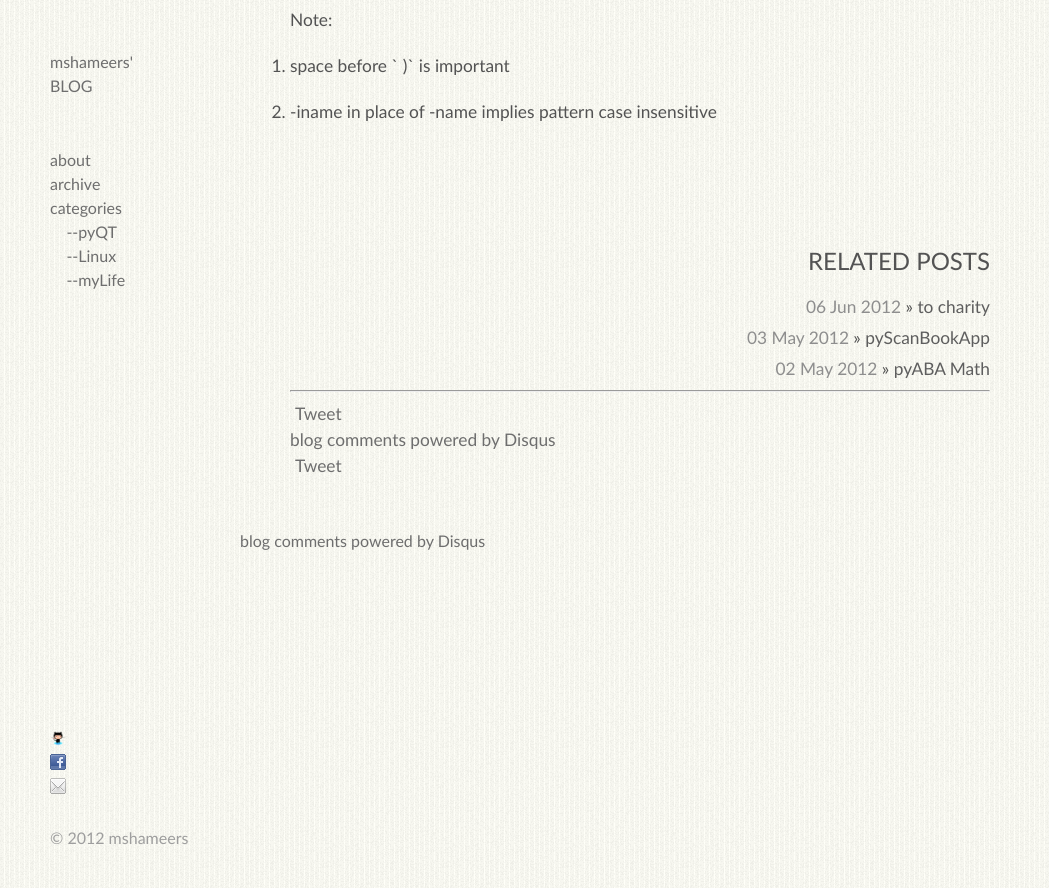
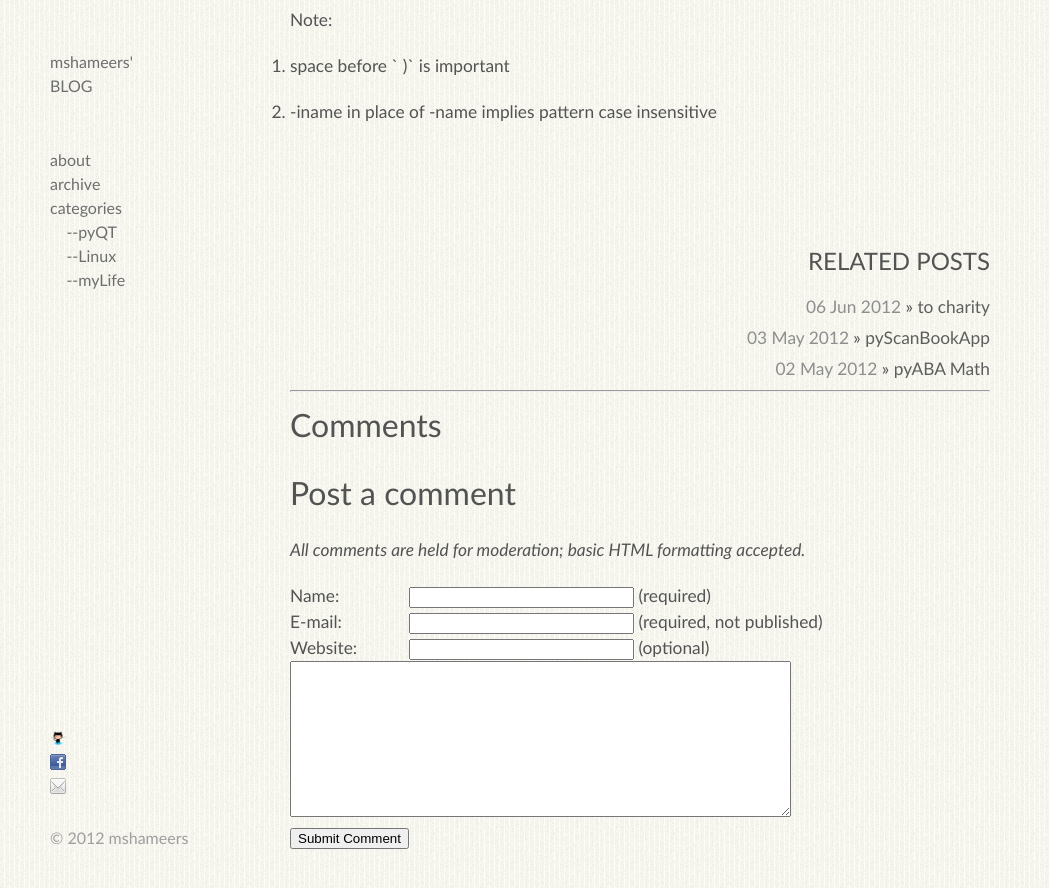
Before and after one commit to mshameers/mshameers.github.com, a Jekyll site: the page built from _posts/2012-05-18-find-command-with-exclude-pattern.markdown, in a window 1280 px wide and 900 px high, scrolled down 516 px. Shown: the top 888 px of the window, without its empty margins (0-1049 px from the left). Built offline with Jekyll 4.4.1, drawn with Linux system fonts in a browser that asks for light colours; nearby versions of some CDN libraries; a script that is not in the unit is left out; comment, search, counter and statistics services are not loaded.

Commit message:
comments changed

```diff
--- /dev/null
+++ b/_includes/comment_template.html
@@ -0,0 +1,53 @@
+<div id="comments">
+	{% case page.comment_count %}
+		{% when 0 %}
+		{% when 1 %}
+			<h1>1 Comment</h1>
+		{% else %}
+			<h1>{{page.comment_count}} Comments</h1>
+	{% endcase %}
+	{% for c in page.comments %}
+		<div class="comment {% cycle 'odd', 'even' %}">
+			<p class="comment_header">
+				From: {% if c.link and c.link != '' %}
+					<a href="{{c.link}}">{{c.name}}</a>
+				{% else %}
+					{{c.name}}
+				{% endif %}
+				<br />
+				<span class="comment_date">{{c.date}}</span>
+			</p>
+			<p>
+				{{c.comment | newline_to_br}}
+			</p>
+		</div>
+	{% endfor %}
+	<h1>Post a comment</h1>
+	<p style="font-style: italic">
+		All comments are held for moderation; basic HTML formatting accepted.
+	</p>
+	<form id="commentform" method="POST" action="{{site.url}}/commentsubmit.php">
+		<input type="hidden" name="post_id" value="{{page.id}}" />
+		<input type="hidden" name="return_url" value="{{site.url}}{{page.url}}" />
+		<table>
+			<tr>
+				<th>Name:</th>
+				<td><input type="text" size="25" name="name" /> (required)</td>
+			</tr>
+			<tr>
+				<th>E-mail:</th>
+				<td><input type="text" size="25" name="email" /> (required, not published)</td>
+			</tr>
+			<tr>
+				<th>Website:</th>
+				<td><input type="text" size="25" name="link" /> (optional)</td>
+			</tr>
+			<tr>
+				<td colspan="2"><textarea name="comment" rows="10" cols="60" ></textarea></td>
+			</tr>
+			<tr>
+				<td><input type="submit" name="submit" value="Submit Comment" /></td>
+			</tr>
+		</table>
+	</form>
+</div>
--- a/_layouts/post.html
+++ b/_layouts/post.html
@@ -28,9 +28,7 @@ layout: default
 <hr>
 
 {% if page.comments %}
-
-  {% include comments.html %}
-{% include comments.html %}
+{% include comment_template.html %}
 {% endif %}
 </hr>
 
--- /dev/null
+++ b/_plugins/static_comments.rb
@@ -0,0 +1,54 @@
+# Store and render comments as a static part of a Jekyll site
+#
+# See README.mdwn for detailed documentation on this plugin.
+#
+# Homepage: http://theshed.hezmatt.org/jekyll-static-comments
+#
+#  Copyright (C) 2011 Matt Palmer <mpalmer@hezmatt.org>
+#
+#  This program is free software; you can redistribute it and/or modify it
+#  under the terms of the GNU General Public License version 3, as
+#  published by the Free Software Foundation.
+#
+#  This program is distributed in the hope that it will be useful, but
+#  WITHOUT ANY WARRANTY; without even the implied warranty of
+#  MERCHANTABILITY or FITNESS FOR A PARTICULAR PURPOSE.  See the GNU
+#  General Public License for more details.
+#
+#  You should have received a copy of the GNU General Public License along
+#  with this program; if not, see <http://www.gnu.org/licences/>
+
+class Jekyll::Post
+	alias :to_liquid_without_comments :to_liquid
+
+	def to_liquid
+		data = to_liquid_without_comments
+		data['comments'] = StaticComments::find_for_post(self)
+		data['comment_count'] = data['comments'].length
+		data
+	end
+end
+
+module StaticComments
+	# Find all the comments for a post
+	def self.find_for_post(post)
+		@comments ||= read_comments(post.site.source)
+		@comments[post.id]
+	end
+
+	# Read all the comments files in the site, and return them as a hash of
+	# arrays containing the comments, where the key to the array is the value
+	# of the 'post_id' field in the YAML data in the comments files.
+	def self.read_comments(source)
+		comments = Hash.new() { |h, k| h[k] = Array.new }
+
+		Dir["#{source}/**/_comments/**/*"].sort.each do |comment|
+			next unless File.file?(comment) and File.readable?(comment)
+			yaml_data = YAML::load_file(comment)
+			post_id = yaml_data.delete('post_id')
+			comments[post_id] << yaml_data
+		end
+
+		comments
+	end
+end
```
Also changed, not shown: comment_received.html (added, +29 -0 lines), 1 other file.
